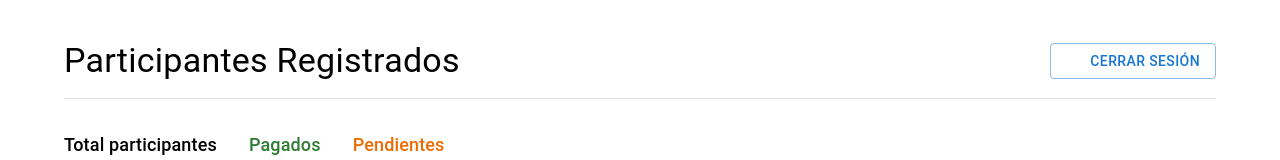
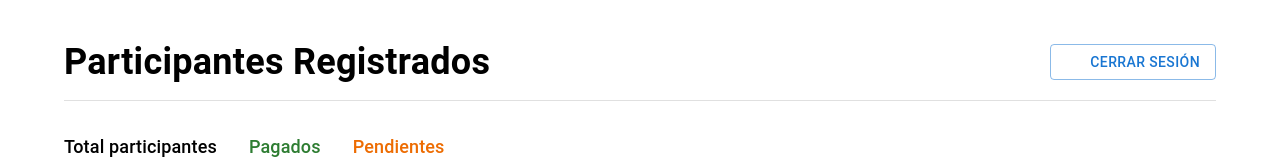
Before and after one commit to jars4u/inscripcionesCongreso, a React (Create React App) app: page /dashboard in a window 1280 px wide. Shown: the top 160 px of the page. Built offline with nearby package versions, Linux system fonts and the light colour scheme; no server answers; the database is empty; some icons are missing.

Commit message:
optimizacion titulo

```diff
--- a/src/pages/Dashboard.js
+++ b/src/pages/Dashboard.js
@@ -96,7 +96,12 @@ export default function Dashboard() {
         <Typography
           variant="h4"
           order={{ xs: 2, sm: 1 }}
-          sx={{ whiteSpace: "nowrap" }}
+          sx={{
+            whiteSpace: "nowrap",
+            fontSize: { xs: 28, sm: 32, md: 36 },
+            textAlign: { xs: "center", sm: "inherit" },
+            fontWeight: "bold",
+          }}
         >
           Participantes Registrados
         </Typography>
```
